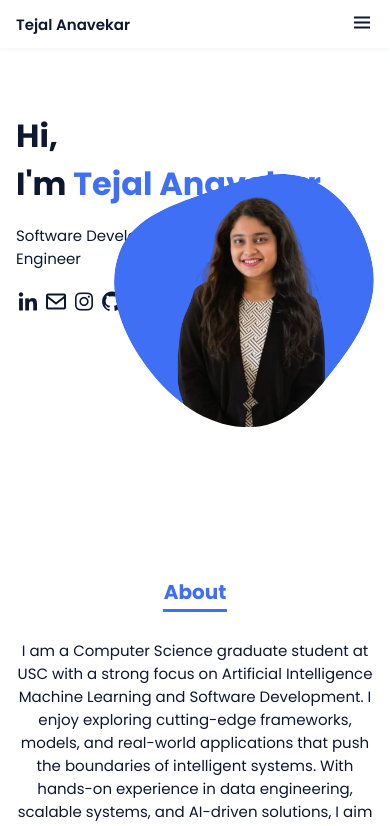
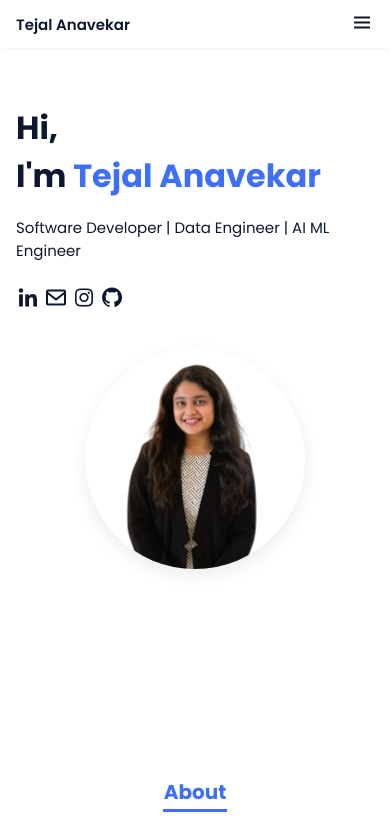
Before and after one commit to tejalanavekar/Portfolio-Website, a plain HTML site: page index.html in a window 390 px wide. Shown: the top 826 px of the page. Drawn offline with nearby package versions, Linux system fonts and the light colour scheme.

Commit message:
Initial commit
Modified the mobile view and also made changes to image

```diff
--- a/assets/css/styles.css
+++ b/assets/css/styles.css
@@ -763,3 +763,65 @@ img {
     bottom: -3rem;
   }
 }
+
+/* Mobile-only fallback: hide the SVG blob and show the portrait as a centered, cover background
+   This avoids editing `index.html` while preventing the small-top-left image issue on phones. */
+@media screen and (max-width: 767px) {
+  .home__img svg {
+    display: none;
+  }
+
+  .home__img {
+    /* show the portrait as a cover background inside the same container */
+    background-image: url("../img/Topimg.png");
+    background-repeat: no-repeat;
+    background-size: cover;
+    background-position: center;
+    width: 220px;
+    height: 220px;
+    margin-top: 1rem;
+    align-self: center;
+    pointer-events: none;
+    border-radius: 999px; /* gentle rounded crop similar to blob */
+    box-shadow: 0 6px 18px rgba(0,0,0,0.08);
+  }
+}
+
+/* Mobile: stack hero content and move profile image below text to avoid overlap */
+@media screen and (max-width: 767px) {
+  .home {
+    display: flex;
+    flex-direction: column;
+    align-items: flex-start;
+    padding: 3.5rem 0 2rem;
+    row-gap: 0.75rem;
+  }
+
+  .home__data {
+    order: 1;
+    z-index: 2;
+  }
+
+  .home__social {
+    order: 2;
+    margin-top: 0.5rem;
+    z-index: 2;
+  }
+
+  .home__img {
+    position: relative;
+    order: 3;
+    right: auto;
+    bottom: auto;
+    width: 220px;
+    margin-top: 1.25rem;
+    align-self: center;
+    pointer-events: none;
+    z-index: 0;
+  }
+
+  .home__blob-img {
+    width: 260px;
+    max-width: 100%;
+  }
+}
--- a/index.html
+++ b/index.html
@@ -168,9 +168,11 @@
             <div class="flip-card__face flip-card__back">
             <h3 class="flip-card__title">Software Developer</h3>
             <ul class="work__ul">
-            <li>Built and automated ETL workflows for finance data pipelines streamlinng the process and improving the efficiency</li>
-            <li>Developed a C# automation tool to replace manual Excel workflows and reducing the report generation time </li>
-            <li>Designed 8 interactive Power BI dashboards with real-time data integration for financial KPIs</li>
+            <li> Owned and automated production ETL pipelines using complex SQL and C#, improving reporting efficiency and
+reducing manual workflows in a live environment</li>
+            <li> Implemented Bash scripting on Linux and JavaScript to debug historical data files and internal web tools, resolving
+frontend–backend failures</li>
+            <li>Designed interactive Power BI dashboards with real-time data integration for financial KPIs</li>
           </ul>
             </div>
         </div>
```
Also changed, not shown: 2 other files.
